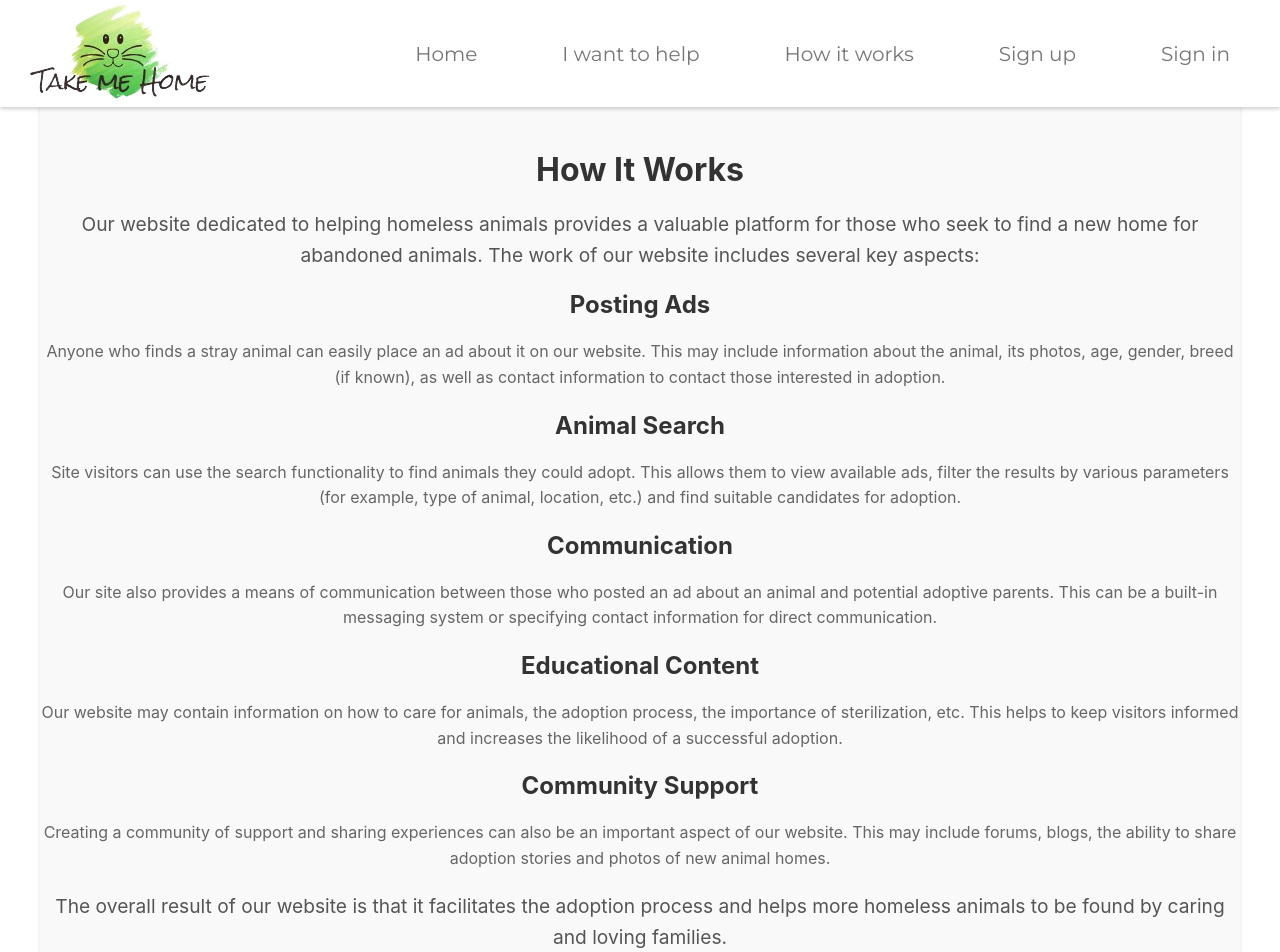
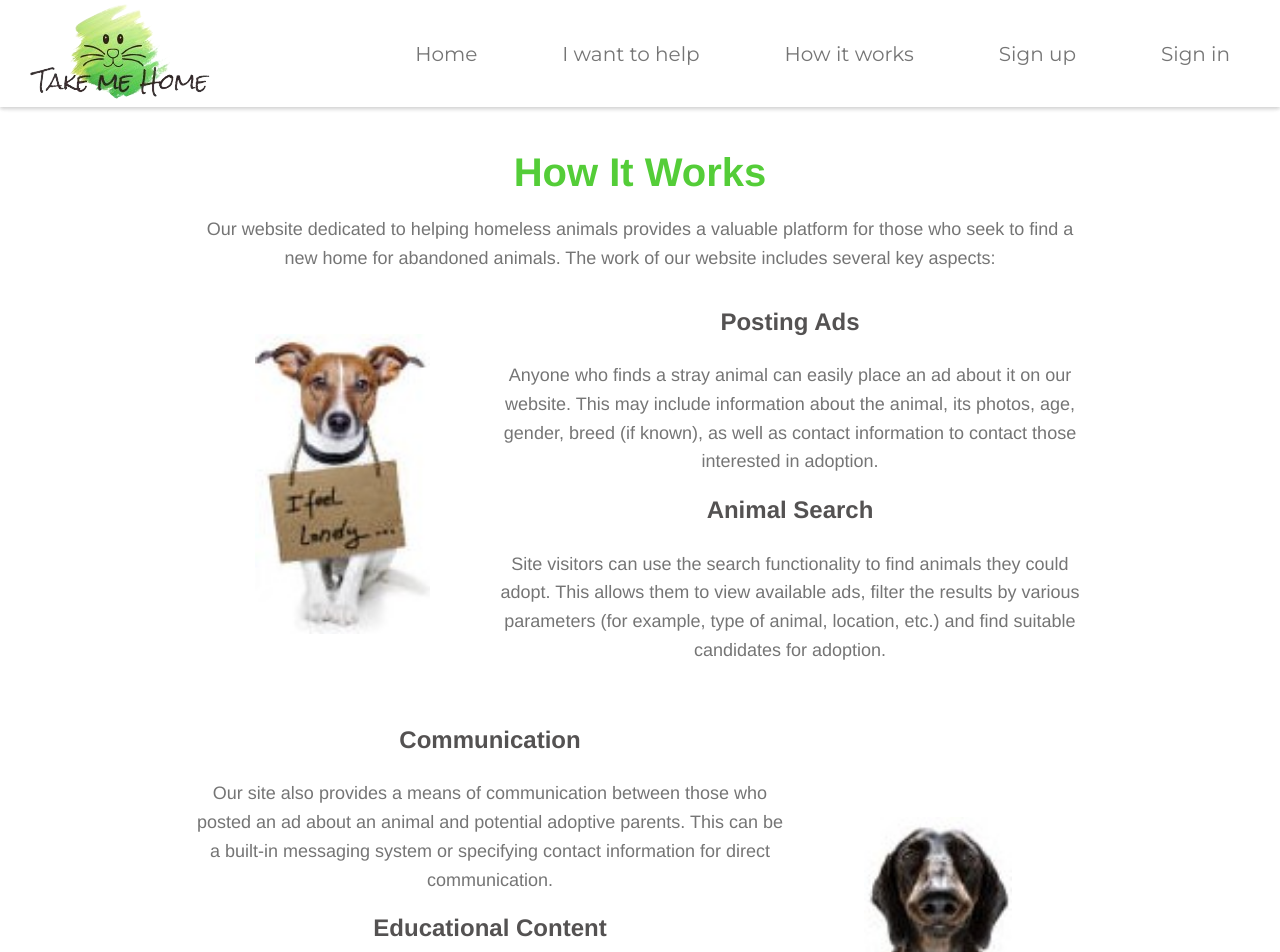
Before and after one commit to Tatyana-Kondr/Scool-project-Frontend, a React (Vite) app: page /howItWorks in a window 1280 px wide. Shown: the top 952 px of the page. Built offline with nearby package versions, Linux system fonts and the light colour scheme; what use-query-params would draw is missing.

Commit message:
styles howit work

```diff
--- a/src/components/foundAnimal/foundAnimal.module.css
+++ b/src/components/foundAnimal/foundAnimal.module.css
@@ -1,42 +1,83 @@
 .container_found_pet {
-  max-width: 1200px;
-  margin: 0 auto;
-  padding-top: 150px;
-  padding-bottom: 100px;
-  background-color: #f9f9f9;
-  border-radius: 8px;
-  box-shadow: 0 2px 4px rgba(0, 0, 0, 0.1);
+  margin: 0;
+  padding: 0;
+  box-sizing: border-box;
+  height: 100%;
 }
 
-.heading {
-  font-size: 2rem;
+.box_found_pet {
+  margin-top: 107px;
+  width: 100%;
+  display: flex;
+  flex-direction: column;
+  justify-content: center;
+  align-items: center;
+  text-align: center;
+  background: linear-gradient(
+    90deg,
+    rgb(46, 204, 80) 0%,
+    rgb(14, 154, 44) 100%
+  );
+}
+
+.heading_found {
+  font-size: 36px;
+  color: white;
+  margin-top: 10px;
+}
+
+.subHeading {
+  font-size: 24px;
+  color: white;
   font-weight: bold;
+  margin-bottom: 20px;
+}
+
+.box_content_found{
+  display: flex;
+  }
+
+.content_found {
+  margin-top: 20px;
+  margin-bottom: 40px;
+  min-height: 500px;
+  flex: 1;
+  min-width: 200px;
+  border: 1px solid #ccc;
+  padding: 20px;
+  box-shadow: 0 0 15px rgba(121, 154, 121, 0.5);
+  border-radius: 8px;
+  background-color: #fff;
+  max-width: 60%;
+}
+
+.sectionTitle_found {
+  font-size: 24px;
+  color: #54cd38;
   margin-bottom: 10px;
-  color: #333;
+  align-items: center;
   text-align: center;
 }
 
-.subHeading {
-  font-size: 1.25rem;
+.paragraph_found {
+  font-size: 16px;
   margin-bottom: 20px;
-  color: #555;
+  line-height: 1.5;
+  align-items: center;
   text-align: center;
 }
-
-.content {
-  padding: 10px;
-}
-
-.sectionTitle {
-  font-size: 1.5rem;
-  margin-top: 20px;
-  margin-bottom: 10px;
-  color: #333;
-}
-
-.paragraph {
-  font-size: 1rem;
-  margin-bottom: 15px;
-  color: #666;
-  line-height: 1.6;
-}
+.imageContainerFound_cat{
+  height: 500px;
+  max-width: 500px;
+  overflow: hidden;
+  margin-top: 360px;
+  }
+  .imageContainerFound_dog{
+    height: 500px;
+    max-width: 300px;
+    overflow: hidden;
+    }
+  .imageFound {
+    max-width: 100%;
+    max-height: 100%;
+  }
--- a/src/components/howItWorks/HowItWorks.tsx
+++ b/src/components/howItWorks/HowItWorks.tsx
@@ -1,48 +1,89 @@
-import React from 'react';
-import s from './howItWorks.module.css';
+import React from "react"
+import s from "./howItWorks.module.css"
+import dogImg_4 from "./../../media/dog4.jpg"
+import dogImg_5 from "./../../media/dog5.jpg"
 
 export default function HowItWorks() {
   return (
-    <div className={s.container}>
-      <h1 className={s.heading}>How It Works</h1>
-      <p className={s.intro}>
-        Our website dedicated to helping homeless animals provides a valuable platform for those who seek to find a new home for abandoned animals. The work of our website includes several key aspects:
+    <div className={s.container_howWork}>
+      <h2 className={s.heading_howWork}>How It Works</h2>
+      <p className={s.intro_howWork}>
+        Our website dedicated to helping homeless animals provides a valuable
+        platform for those who seek to find a new home for abandoned animals.
+        The work of our website includes several key aspects:
       </p>
-      <ul className={s.list}>
-        <li className={s.listItem}>
-          <h2 className={s.listItemTitle}>Posting Ads</h2>
-          <p className={s.paragraph}>
-            Anyone who finds a stray animal can easily place an ad about it on our website. This may include information about the animal, its photos, age, gender, breed (if known), as well as contact information to contact those interested in adoption.
+
+      <div className={s.section_howWork}>
+        <div className={s.imageContainerHowWork}>
+          <img src={dogImg_4} alt="dog" className={s.imageHowWork} />
+        </div>
+        <div className={s.blockUl_howWork}>
+          <ul className={s.list_howWork}>
+            <li className={s.listItem_howWork}>
+              <h2 className={s.listItemTitle_howWork}>Posting Ads</h2>
+              <p className={s.paragraph_howWork}>
+                Anyone who finds a stray animal can easily place an ad about it
+                on our website. This may include information about the animal,
+                its photos, age, gender, breed (if known), as well as contact
+                information to contact those interested in adoption.
               </p>
             </li>
-        <li className={s.listItem}>
-          <h2 className={s.listItemTitle}>Animal Search</h2>
-          <p className={s.paragraph}>
-            Site visitors can use the search functionality to find animals they could adopt. This allows them to view available ads, filter the results by various parameters (for example, type of animal, location, etc.) and find suitable candidates for adoption.
+            <li className={s.listItem_howWork}>
+              <h2 className={s.listItemTitle_howWork}>Animal Search</h2>
+              <p className={s.paragraph_howWork}>
+                Site visitors can use the search functionality to find animals
+                they could adopt. This allows them to view available ads, filter
+                the results by various parameters (for example, type of animal,
+                location, etc.) and find suitable candidates for adoption.
               </p>
             </li>
-        <li className={s.listItem}>
-          <h2 className={s.listItemTitle}>Communication</h2>
-          <p className={s.paragraph}>
-            Our site also provides a means of communication between those who posted an ad about an animal and potential adoptive parents. This can be a built-in messaging system or specifying contact information for direct communication.
+
+          </ul>
+        </div>
+      </div>
+
+      <div className={s.section_howWork}>
+        <div className={s.blockUl_howWork}>
+        <ul className={s.list_howWork}>
+        <li className={s.listItem_howWork}>
+              <h2 className={s.listItemTitle_howWork}>Communication</h2>
+              <p className={s.paragraph_howWork}>
+                Our site also provides a means of communication between those
+                who posted an ad about an animal and potential adoptive parents.
+                This can be a built-in messaging system or specifying contact
+                information for direct communication.
               </p>
             </li>
-        <li className={s.listItem}>
-          <h2 className={s.listItemTitle}>Educational Content</h2>
-          <p className={s.paragraph}>
-            Our website may contain information on how to care for animals, the adoption process, the importance of sterilization, etc. This helps to keep visitors informed and increases the likelihood of a successful adoption.
+        <li className={s.listItem_howWork}>
+          <h2 className={s.listItemTitle_howWork}>Educational Content</h2>
+          <p className={s.paragraph_howWork}>
+            Our website may contain information on how to care for animals, the
+            adoption process, the importance of sterilization, etc. This helps
+            to keep visitors informed and increases the likelihood of a
+            successful adoption.
           </p>
         </li>
-        <li className={s.listItem}>
-          <h2 className={s.listItemTitle}>Community Support</h2>
-          <p className={s.paragraph}>
-            Creating a community of support and sharing experiences can also be an important aspect of our website. This may include forums, blogs, the ability to share adoption stories and photos of new animal homes.
+        <li className={s.listItem_howWork}>
+          <h2 className={s.listItemTitle_howWork}>Community Support</h2>
+          <p className={s.paragraph_howWork}>
+            Creating a community of support and sharing experiences can also be
+            an important aspect of our website. This may include forums, blogs,
+            the ability to share adoption stories and photos of new animal
+            homes.
           </p>
         </li>
       </ul>
+        </div>
+        <div className={s.imageContainerHowWork}>
+          <img src={dogImg_5} alt="dog" className={s.imageHowWork} />
+        </div>
+      </div>
+
       <p className={s.conclusion}>
-        The overall result of our website is that it facilitates the adoption process and helps more homeless animals to be found by caring and loving families.
+        The overall result of our website is that it facilitates the adoption
+        process and helps more homeless animals to be found by caring and loving
+        families.
       </p>
     </div>
-  );
+  )
 }
--- a/src/components/howItWorks/howItWorks.module.css
+++ b/src/components/howItWorks/howItWorks.module.css
@@ -1,58 +1,70 @@
-.divHowItWorks{
-    padding-top: 200px;
-    padding-bottom: 200px;
+.container_howWork {
+  max-width: 70%;
+  margin: 0 auto;
+  padding-top: 150px;
+  padding-bottom: 40px;
+  color: #757575;
+  font:
+    18px Helvetica,
+    Ubuntu,
+    sans-serif;
 }
 
-.container {
-    max-width: 1200px;
-    margin: 0 auto;
-    padding-top: 150px;
-    padding-bottom: 150px;
-    background-color: #f9f9f9;
-    border-radius: 8px;
-    box-shadow: 0 2px 4px rgba(0, 0, 0, 0.1);
+.heading_howWork {
+  font-size: 40px;
+  text-align: center;
+  color: #54cd38;
+  margin-bottom: 20px;
 }
 
-  .heading {
-    font-size: 2rem;
-    font-weight: bold;
-    margin-bottom: 20px;
-    color: #333;
+.intro_howWork {
+  margin-bottom: 15px;
+  line-height: 1.6;
   text-align: center;
 }
 
-  .intro {
-    font-size: 1.2rem;
-    margin-bottom: 20px;
-    color: #555;
-    line-height: 1.6;
+.section_howWork {
+  display: flex;
+  align-items: center;
+  margin-bottom: 26px;
 }
 
-  .list {
+.imageContainerHowWork {
+  height: 300px;
+  min-width: 300px;
+  display: flex;
+  justify-content: center;
+  overflow: hidden;
+  position: relative;
+}
+
+.imageHowWork {
+  max-width: 100%;
+  max-height: 100%;
+}
+
+.listItem_howWork {
+  margin-bottom: 15px;
+  line-height: 1.6;
+  text-align: justify;
+}
+
+.list_howWork {
   list-style-type: none;
   padding: 0;
 }
 
-  .listItem {
-    margin-bottom: 20px;
+.listItemTitle_howWork {
+  font-weight: bold;
+  color: #545252;
+  margin-top: 15px;
+  font-size: 24px;
 }
 
-  .listItemTitle {
-    font-size: 1.5rem;
-    margin-bottom: 10px;
-    color: #333;
+.conclusion{
+  margin-top: 30px;
+  margin-bottom: 40px;
+  color: rgb(4, 139, 4);
+  font-family: "Kaushan Script", sans-serif;
+  font-size: 26px;
 }
-
-  .paragraph {
-    font-size: 1rem;
-    color: #666;
-    line-height: 1.6;
-  }
-
-  .conclusion {
-    font-size: 1.2rem;
-    margin-top: 20px;
-    color: #555;
-    line-height: 1.6;
-    text-align: center;
-  }
--- a/src/components/wantHelp/WantHelp.tsx
+++ b/src/components/wantHelp/WantHelp.tsx
@@ -131,7 +131,7 @@ export default function WantHelp() {
         </div>
       </div>
 
-      <p className={s.pWantHelp}>
+      <p className={s.p_WantHelp}>
         From all the furry friends, THANK YOU FOR YOUR HELP!
       </p>
     </div>
--- a/src/components/wantHelp/wantHelp.module.css
+++ b/src/components/wantHelp/wantHelp.module.css
@@ -1,7 +1,8 @@
 .containerWantHelp {
-  max-width: 80%;
+  max-width: 70%;
   margin: 0 auto;
-  padding: 150px;
+  padding-top: 150px;
+  padding-bottom: 40px;
   font:
     18px Helvetica,
     Ubuntu,
@@ -69,3 +70,10 @@
   color: #545252;
   font-weight: bold;
 }
+
+.p_WantHelp {
+  font-family: "Kaushan Script", sans-serif;
+  font-size: 30px;
+  text-align: center;
+  color: #54cd38;
+}
```
Also changed, not shown: src/components/foundAnimal/FoundAnimal.tsx (+60 -27 lines), src/media/cat.jpg (added). Lines whose indentation alone changed are shown as unchanged.
